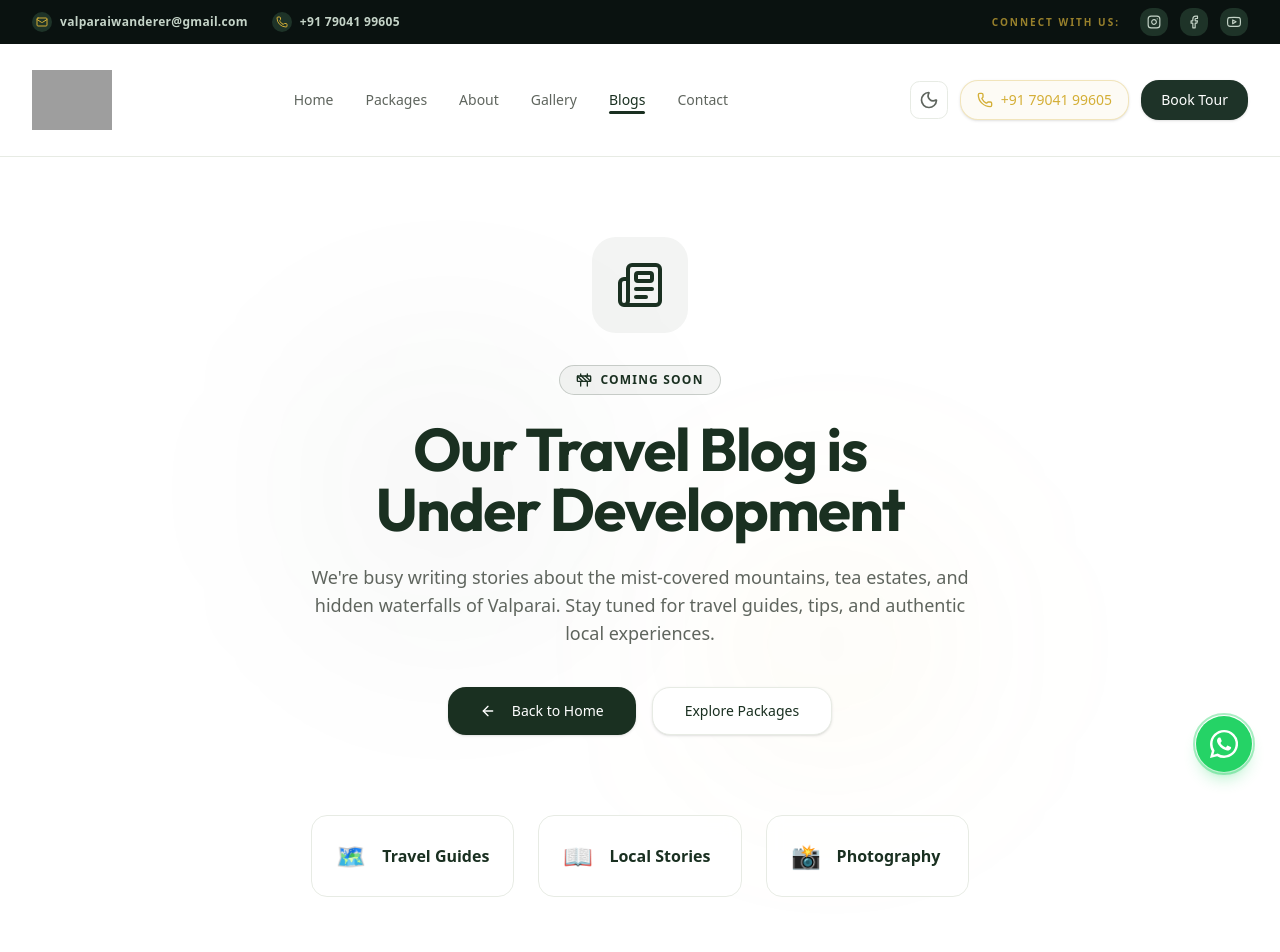
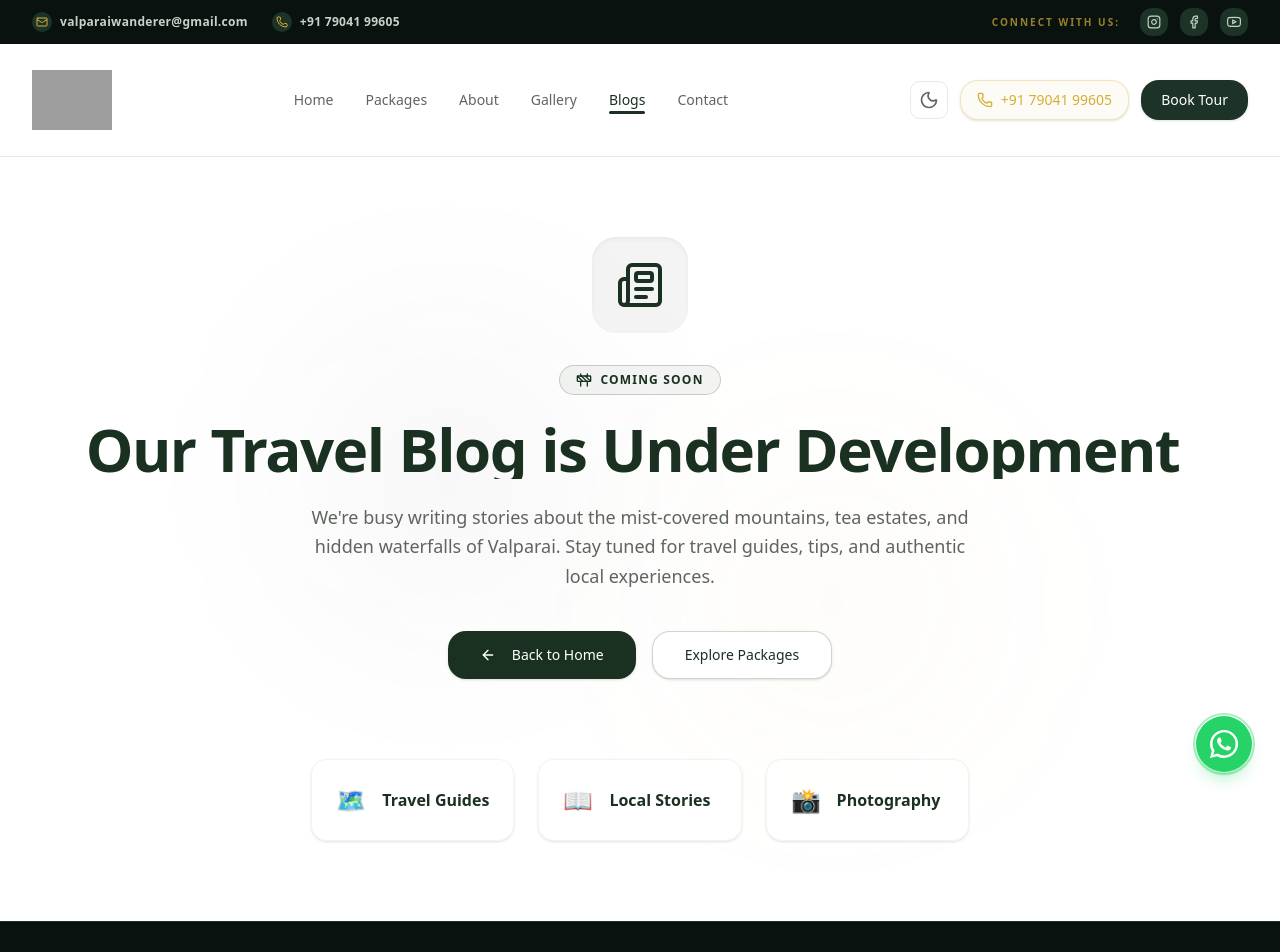
Before and after one commit to manikandanc97/valparai, a Next.js app: page /blogs in a window 1280 px wide. Shown: the top 952 px of the page. Built offline with nearby package versions, Linux system fonts and the light colour scheme; grey boxes are pictures that could not be loaded.

Commit message:
feat: add blog landing page, contact section, call-to-action section, and reusable section heading component

```diff
--- a/src/app/blogs/page.tsx
+++ b/src/app/blogs/page.tsx
@@ -1,39 +1,61 @@
+"use client";
+
 import Link from "next/link";
 import { Button } from "@/components/ui/button";
 import { ArrowLeft, Construction, Newspaper } from "lucide-react";
+import { motion } from "framer-motion";
+import RevealText from "@/components/shared/reveal-text";
+import { fadeInUp, staggerContainer } from "@/lib/animations";
 
 export default function BlogsPage() {
   return (
-    <main className="relative flex min-h-[80vh] flex-col items-center justify-center overflow-hidden py-20">
+    <main className="relative flex min-h-[90vh] flex-col items-center justify-center overflow-hidden py-20 bg-background">
       {/* Background elements */}
       <div className="pointer-events-none absolute inset-0 z-0">
         <div className="absolute top-1/4 left-1/4 h-64 w-64 rounded-full bg-primary/5 blur-[100px]" />
         <div className="absolute bottom-1/4 right-1/4 h-64 w-64 rounded-full bg-accent/5 blur-[100px]" />
       </div>
 
-      <div className="container-wide relative z-10 flex flex-col items-center text-center">
-        <div className="mb-8 flex h-24 w-24 items-center justify-center rounded-3xl bg-primary/5 text-primary">
+      <motion.div
+        initial="hidden"
+        animate="visible"
+        variants={staggerContainer(0.2, 0.1)}
+        className="container-wide relative z-10 flex flex-col items-center text-center"
+      >
+        <motion.div
+          variants={fadeInUp}
+          className="mb-8 flex h-24 w-24 items-center justify-center rounded-3xl bg-primary/5 text-primary shadow-inner"
+        >
           <Newspaper className="h-12 w-12" />
-        </div>
+        </motion.div>
 
-        <div className="mb-6 flex items-center gap-2 rounded-full border border-primary/20 bg-primary/5 px-4 py-1.5 text-xs font-semibold uppercase tracking-widest text-primary">
+        <motion.div
+          variants={fadeInUp}
+          className="mb-6 flex items-center gap-2 rounded-full border border-primary/20 bg-primary/5 px-4 py-1.5 text-xs font-semibold uppercase tracking-widest text-primary"
+        >
           <Construction className="h-4 w-4" />
           <span>Coming Soon</span>
-        </div>
+        </motion.div>
 
-        <h1 className="mb-6 text-4xl font-bold tracking-tight text-foreground sm:text-6xl">
-          Our Travel Blog is <br />
-          <span className="text-primary">Under Development</span>
-        </h1>
+        <RevealText
+          text="Our Travel Blog is Under Development"
+          className="mb-6 text-4xl font-bold tracking-tight text-foreground sm:text-6xl justify-center"
+        />
 
-        <p className="mx-auto mb-10 max-w-2xl text-lg text-muted-foreground">
+        <motion.p
+          variants={fadeInUp}
+          className="mx-auto mb-10 max-w-2xl text-lg text-muted-foreground leading-relaxed"
+        >
           We&apos;re busy writing stories about the mist-covered mountains, tea
           estates, and hidden waterfalls of Valparai. Stay tuned for travel
           guides, tips, and authentic local experiences.
-        </p>
+        </motion.p>
 
-        <div className="flex flex-col gap-4 sm:flex-row">
-          <Button asChild size="lg" className="h-12 rounded-xl px-8">
+        <motion.div
+          variants={fadeInUp}
+          className="flex flex-col gap-4 sm:flex-row"
+        >
+          <Button asChild size="lg" className="h-12 rounded-xl px-8 bg-primary hover:bg-primary/90 transition-all duration-300">
             <Link href="/">
               <ArrowLeft className="mr-2 h-4 w-4" />
               Back to Home
@@ -43,30 +65,35 @@ export default function BlogsPage() {
             asChild
             variant="outline"
             size="lg"
-            className="h-12 rounded-xl px-8"
+            className="h-12 rounded-xl px-8 border-primary/20 hover:bg-primary/5 hover:text-primary transition-all duration-300"
           >
             <Link href="/packages">Explore Packages</Link>
           </Button>
-        </div>
+        </motion.div>
 
-        <div className="mt-20 grid grid-cols-1 gap-6 sm:grid-cols-3">
+        <motion.div
+          variants={staggerContainer(0.1, 0.6)}
+          className="mt-20 grid grid-cols-1 gap-6 sm:grid-cols-3"
+        >
           {[
             { title: "Travel Guides", icon: "🗺️" },
             { title: "Local Stories", icon: "📖" },
             { title: "Photography", icon: "📸" },
           ].map((item, idx) => (
-            <div
+            <motion.div
               key={idx}
-              className="flex items-center gap-4 rounded-2xl border bg-card/50 p-6 backdrop-blur-sm"
+              variants={fadeInUp}
+              whileHover={{ y: -5, transition: { duration: 0.2 } }}
+              className="flex items-center gap-4 rounded-2xl border border-border/50 bg-card/50 p-6 shadow-sm backdrop-blur-sm transition-shadow hover:shadow-md"
             >
               <span className="text-2xl">{item.icon}</span>
               <span className="font-semibold text-foreground">
                 {item.title}
               </span>
-            </div>
+            </motion.div>
           ))}
-        </div>
-      </div>
+        </motion.div>
+      </motion.div>
     </main>
   );
 }
--- a/src/components/home/contact-section.tsx
+++ b/src/components/home/contact-section.tsx
@@ -1,3 +1,5 @@
+"use client";
+
 import SectionHeading from "@/components/shared/section-heading";
 import dynamic from "next/dynamic";
 import {
@@ -10,6 +12,8 @@ import {
   Mail,
 } from "lucide-react";
 import { brand } from "@/lib/site-content";
+import { motion } from "framer-motion";
+import { fadeInUp, staggerContainer } from "@/lib/animations";
 
 const BookingForm = dynamic(() => import("@/components/BookingForm"));
 
@@ -149,9 +153,9 @@ export default function HomeContactSection() {
   return (
     <section
       id="contact-section"
-      className="section-padding border-t bg-muted/40"
+      className="section-padding relative border-t bg-muted/40 overflow-hidden"
     >
-      <div className="container-wide space-y-8">
+      <div className="container-wide space-y-8 relative z-10">
         <SectionHeading
           eyebrow="Contact"
           title="Ready to plan your next trip?"
@@ -161,11 +165,18 @@ export default function HomeContactSection() {
 
         <div className="grid gap-8 lg:grid-cols-2 lg:items-stretch">
           {/* Left Side: Cards Grid (Appears second on mobile) */}
-          <div className="order-2 grid grid-cols-1 gap-4 sm:grid-cols-2 lg:order-1 lg:gap-6">
+          <motion.div
+            initial="hidden"
+            whileInView="visible"
+            viewport={{ once: true, margin: "-100px" }}
+            variants={staggerContainer(0.1, 0.2)}
+            className="order-2 grid grid-cols-1 gap-4 sm:grid-cols-2 lg:order-1 lg:gap-6"
+          >
             {/* Contact & Social Cards */}
             {contactCards.map((card, idx) => (
-              <a
+              <motion.a
                 key={`contact-${idx}`}
+                variants={fadeInUp}
                 href={card.href}
                 target="_blank"
                 rel="noreferrer"
@@ -184,13 +195,14 @@ export default function HomeContactSection() {
                     {card.value}
                   </p>
                 </div>
-              </a>
+              </motion.a>
             ))}
 
             {/* Info & Trust Cards */}
             {infoCards.map((card, idx) => (
-              <div
+              <motion.div
                 key={`info-${idx}`}
+                variants={fadeInUp}
                 className="group relative flex items-center gap-4 rounded-3xl border border-border/50 bg-background/50 p-4 shadow-sm transition-all duration-300 hover:shadow-md"
               >
                 <div
@@ -206,17 +218,23 @@ export default function HomeContactSection() {
                     {card.value}
                   </p>
                 </div>
-              </div>
+              </motion.div>
             ))}
-          </div>
+          </motion.div>
 
           {/* Right Side: Booking Form (Appears first on mobile) */}
-          <div className="order-1 relative lg:order-2">
+          <motion.div
+            initial={{ opacity: 0, x: 20 }}
+            whileInView={{ opacity: 1, x: 0 }}
+            viewport={{ once: true }}
+            transition={{ delay: 0.4, duration: 0.8 }}
+            className="order-1 relative lg:order-2"
+          >
             <div className="absolute -inset-4 rounded-[2rem] bg-gradient-to-tr from-primary/5 to-accent/5 blur-2xl" />
             <div className="relative">
               <BookingForm />
             </div>
-          </div>
+          </motion.div>
         </div>
       </div>
     </section>
--- a/src/components/shared/section-heading.tsx
+++ b/src/components/shared/section-heading.tsx
@@ -2,7 +2,6 @@
 
 import { motion } from "framer-motion";
 import PillBadge, { BadgeColor } from "@/components/shared/pill-badge";
-import { fadeInUp } from "@/lib/animations";
 import RevealText from "@/components/shared/reveal-text";
 import { cn } from "@/lib/utils";
 
```
Also changed, not shown: src/components/home/cta-section.tsx (+32 -13 lines).
